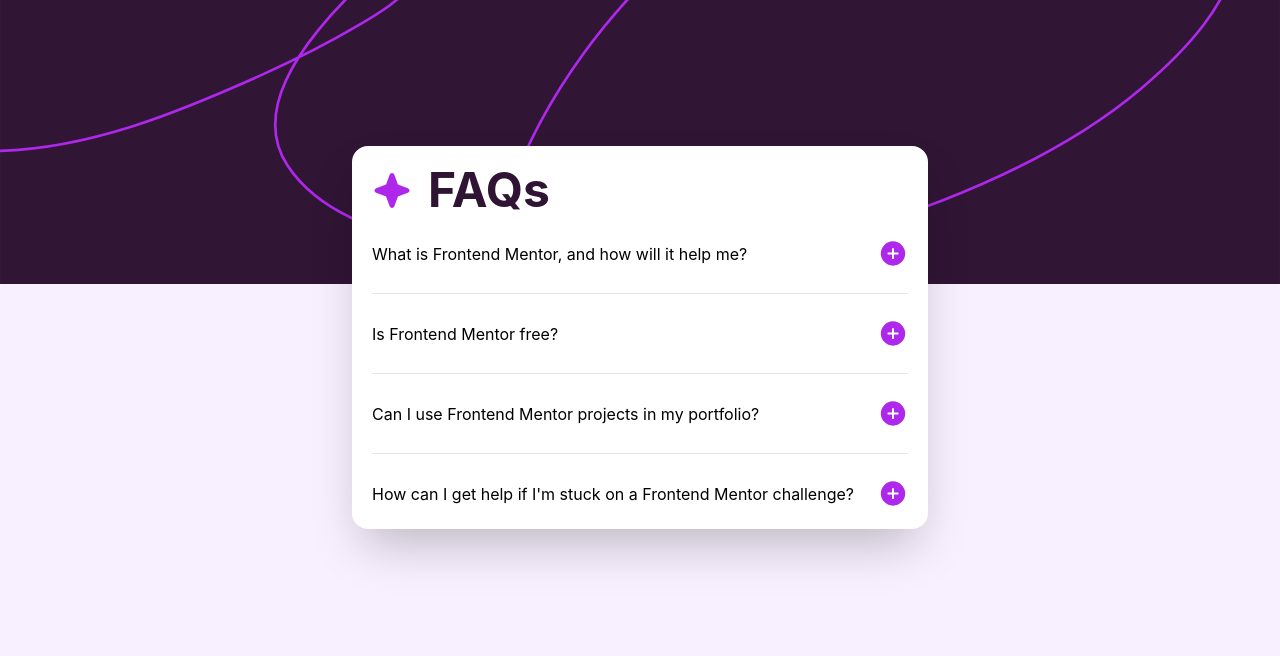
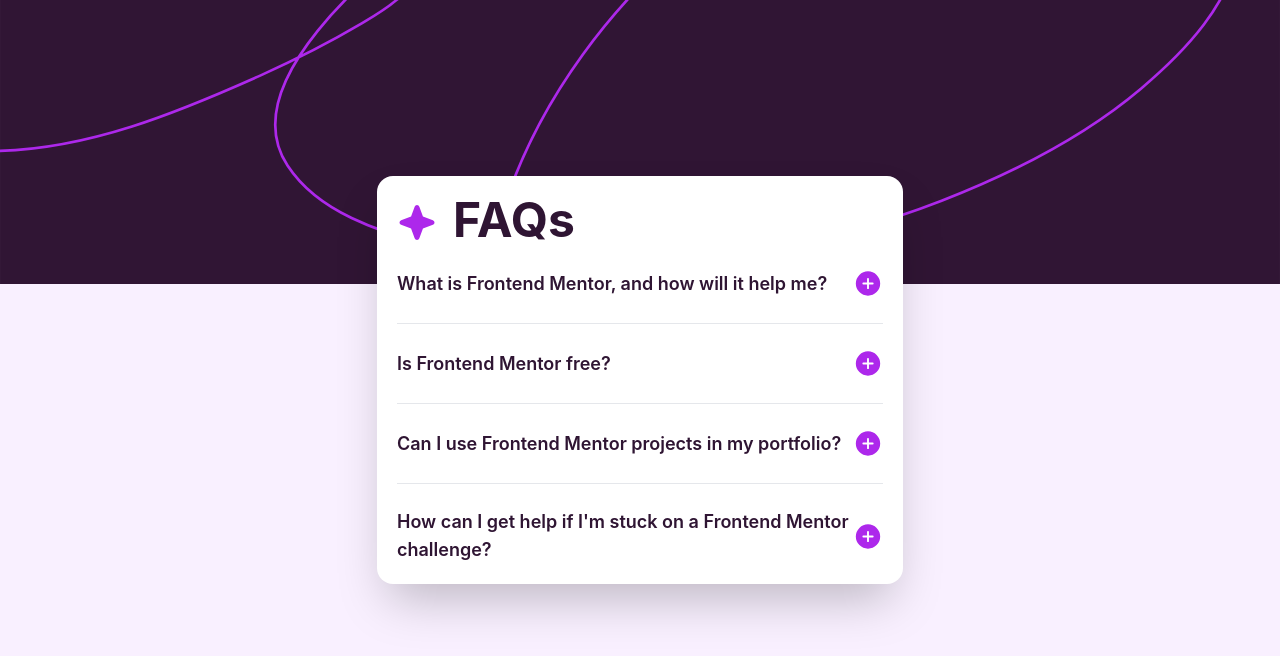
Before and after one commit to JosueLugaro/faq-accordion-frontend-mentor, a React (Create React App) app: page / in a window 1280 px wide. Shown: the top 656 px of the page. Built offline with nearby package versions, Linux system fonts and the light colour scheme.

Commit message:
Changed color of accordion title and content to match design

```diff
--- a/src/App.js
+++ b/src/App.js
@@ -7,7 +7,7 @@
   return (
     <div className="bg-[#F9F0FF] h-screen">
       <img className="w-screen" src={desktopBackground} alt="background art"/>
-      <div className="mx-auto mt-[-150px] p-3 max-w-[600px] w-full z-10 relative">
+      <div className="mx-auto mt-[-120px] p-3 max-w-[550px] w-full z-10 relative">
         <Card header="This is the header"/>
       </div>
     </div>
--- a/src/components/Accordion.js
+++ b/src/components/Accordion.js
@@ -12,12 +12,12 @@
   return (
     <div>
       <div onClick={handleOpenCloseClick} className="flex items-center justify-between">
-        <h1>{ title }</h1>
+        <h1 className="text-[#2F1533] font-semibold text-lg">{ title }</h1>
         <img src={open ? minusIcon : plusIcon} alt="open or minus icon"/>
       </div>
       { open && (
-          <div>
-            <p>{ content }</p>
+          <div className="mt-4">
+            <p className="text-base text-[#8C6991] font-normal">{ content }</p>
           </div>
         )
       }
--- a/src/components/Header.js
+++ b/src/components/Header.js
@@ -3,7 +3,7 @@
 
   return (
     <div className="flex items-center">
-      <div className="mr-4">
+      <div className="mr-4 mt-1">
         <img src={starPath} alt="beatiful star icon"/>
       </div>
       <h1 className="text-[#2F1533] font-bold text-5xl">{ text }</h1>
```
Also changed, not shown: 1 other file (tests, documents, lock files or other folders).
